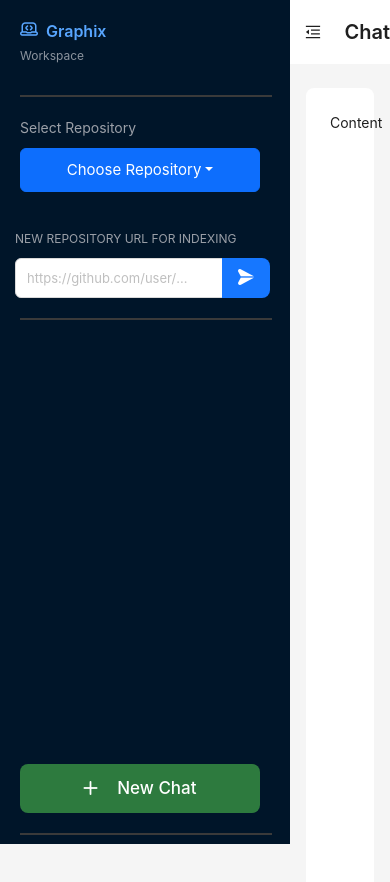
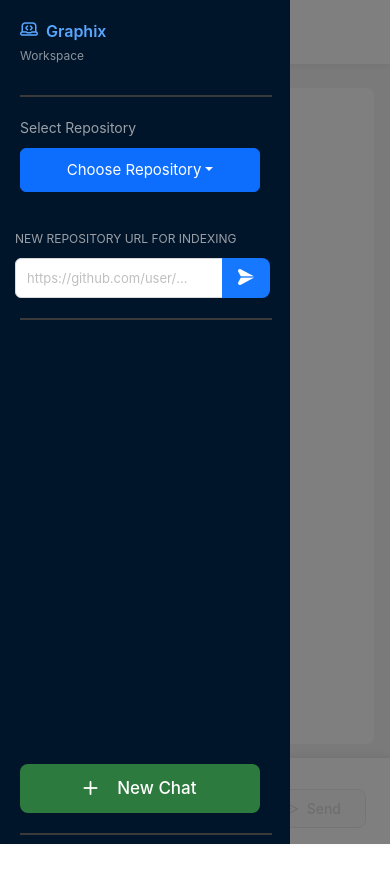
Before and after one commit to Sakib97/graphix-frontnd, a React (Vite) app: page /new in a window 390 px wide. Both pictures are taken after a click on the button 32 px from the left and 32 px from the top of the page. Shown: the top 882 px of the page. After the commit the page ends 844 px from the top, so only its background shows below. Built offline with nearby package versions, Linux system fonts and the light colour scheme.

Commit message:
add ChatBox component with styles; integrate into Sidebar for messaging functionality and enhance mobile responsiveness

```diff
--- /dev/null
+++ b/src/features/home/components/ChatBox.jsx
@@ -0,0 +1,51 @@
+import React, { useState } from 'react';
+import { Input, Button } from 'antd';
+import { SendOutlined } from '@ant-design/icons';
+import styles from '../styles/ChatBox.module.css';
+
+const { TextArea } = Input;
+
+const ChatBox = ({ collapsed = false }) => {
+    const [message, setMessage] = useState('');
+
+    const handleSend = () => {
+        if (message.trim()) {
+            // Handle send message logic here
+            console.log('Sending message:', message);
+            setMessage('');
+        }
+    };
+
+    const handleKeyPress = (e) => {
+        if (e.key === 'Enter' && !e.shiftKey) {
+            e.preventDefault();
+            handleSend();
+        }
+    };
+
+    return (
+        <div className={styles.chatBoxContainer} style={{ left: collapsed ? 0 : 290 }}>
+            <div className={styles.chatBoxWrapper}>
+                <TextArea
+                    value={message}
+                    onChange={(e) => setMessage(e.target.value)}
+                    onKeyPress={handleKeyPress}
+                    placeholder="Type your message here..."
+                    autoSize={{ minRows: 2, maxRows: 6 }}
+                    className={styles.chatInput}
+                />
+                <Button
+                    type="primary"
+                    icon={<SendOutlined />}
+                    onClick={handleSend}
+                    className={styles.sendButton}
+                    disabled={!message.trim()}
+                >
+                    Send
+                </Button>
+            </div>
+        </div>
+    );
+};
+
+export default ChatBox;
--- a/src/features/home/components/Sidebar.jsx
+++ b/src/features/home/components/Sidebar.jsx
@@ -11,29 +11,47 @@ import { Button, Layout, Menu, theme } from 'antd';
 import RepoParseBox from '../components/RepoParseBox.jsx';
 import RepoList from '../components/RepoList.jsx';
 import NewChatBtn from '../components/NewChatBtn.jsx';
+import ChatBox from '../components/ChatBox.jsx';
 const { Header, Sider, Content } = Layout;
 
 
 const siderStyle = {
     overflow: 'auto',
     height: '100vh',
-    position: 'sticky',
+    position: 'fixed',
     insetInlineStart: 0,
     top: 0,
     bottom: 0,
     scrollbarWidth: 'thin',
     scrollbarGutter: 'stable',
+    zIndex: 1000,
 };
 
 const SideBar = () => {
     const [collapsed, setCollapsed] = useState(false);
+    const [isMobile, setIsMobile] = useState(window.innerWidth <= 768);
     const {
         token: { colorBgContainer, borderRadiusLG },
     } = theme.useToken();
 
+    // Handle window resize to detect mobile view
+    React.useEffect(() => {
+        const handleResize = () => {
+            setIsMobile(window.innerWidth <= 768);
+        };
+        window.addEventListener('resize', handleResize);
+        return () => window.removeEventListener('resize', handleResize);
+    }, []);
 
     return (
         <div>
+            {/* Backdrop overlay for mobile */}
+            {isMobile && !collapsed && (
+                <div
+                    className={styles.backdrop}
+                    onClick={() => setCollapsed(true)}
+                />
+            )}
             <Layout>
                 <Sider
                     style={siderStyle}
@@ -111,7 +129,16 @@ const SideBar = () => {
 
                 </Sider>
                 <Layout>
-                    <Header className={styles.headerBar} style={{ padding: 0, background: colorBgContainer }}>
+                    <Header className={styles.headerBar} style={{
+                        padding: 0,
+                        background: colorBgContainer,
+                        position: 'fixed',
+                        top: 0,
+                        right: 0,
+                        left: isMobile ? 0 : (collapsed ? 0 : 290),
+                        zIndex: 50,
+                        transition: 'left 0.2s'
+                    }}>
                         <Button
                             type="text"
                             icon={collapsed ? <MenuUnfoldOutlined /> : <MenuFoldOutlined />}
@@ -128,15 +155,18 @@ const SideBar = () => {
                     </Header>
                     <Content
                         style={{
-                            margin: '24px 16px',
+                            margin: '88px 16px 100px 16px',
                             padding: 24,
-                            minHeight: '100vh',
+                            minHeight: 'calc(100vh - 188px)',
                             background: colorBgContainer,
                             borderRadius: borderRadiusLG,
+                            marginLeft: isMobile ? '16px' : (collapsed ? '16px' : '306px'),
+                            transition: 'margin-left 0.2s',
                         }}
                     >
-                        Content
+                        lorem5000
                     </Content>
+                    <ChatBox collapsed={isMobile ? true : collapsed} />
                 </Layout>
             </Layout>
         </div>
--- /dev/null
+++ b/src/features/home/styles/ChatBox.module.css
@@ -0,0 +1,50 @@
+.chatBoxContainer {
+    position: fixed;
+    bottom: 0;
+    left: 0;
+    right: 0;
+    background: #fff;
+    border-top: 1px solid #e8e8e8;
+    padding: 16px 24px;
+    box-shadow: 0 -2px 8px rgba(0, 0, 0, 0.06);
+    z-index: 10;
+    transition: left 0.2s;
+}
+
+.chatInput {
+    flex: 1;
+    resize: none;
+    border-radius: 10px !important;
+}
+
+/* Remove duplicate media query since positioning is now handled dynamically */
+
+.chatBoxWrapper {
+    display: flex;
+    gap: 12px;
+    align-items: flex-end;
+    max-width: 1200px;
+    margin: 0 auto;
+}
+
+.chatInput {
+    flex: 1;
+    resize: none;
+    border-radius: 8px;
+}
+
+.chatInput:focus {
+    box-shadow: 0 0 0 2px rgba(24, 144, 255, 0.2);
+}
+
+.sendButton {
+    height: auto;
+    padding: 8px 24px;
+    border-radius: 8px;
+    font-weight: 500;
+}
+
+.sendButton:disabled {
+    opacity: 0.5;
+    cursor: not-allowed;
+}
--- a/src/features/home/styles/Sidebar.module.css
+++ b/src/features/home/styles/Sidebar.module.css
@@ -36,7 +36,8 @@
     display: flex;
     align-items: center;
     gap: 8px;
-    padding: 0 16px; /* keep inner spacing without affecting provided padding:0 */
+    padding: 0 16px;
+    box-shadow: 0 2px 8px rgba(0, 0, 0, 0.06);
 }
 
 .headerTitle {
@@ -50,3 +51,24 @@
     background-color: #3a3a3a;
     margin: 20px 0px 0 20px;
 }
+
+/* Backdrop overlay for mobile offcanvas */
+.backdrop {
+    position: fixed;
+    top: 0;
+    left: 0;
+    right: 0;
+    bottom: 0;
+    background-color: rgba(0, 0, 0, 0.5);
+    z-index: 999;
+    animation: fadeIn 0.2s ease-in-out;
+}
+
+@keyframes fadeIn {
+    from {
+        opacity: 0;
+    }
+    to {
+        opacity: 1;
+    }
+}
```
